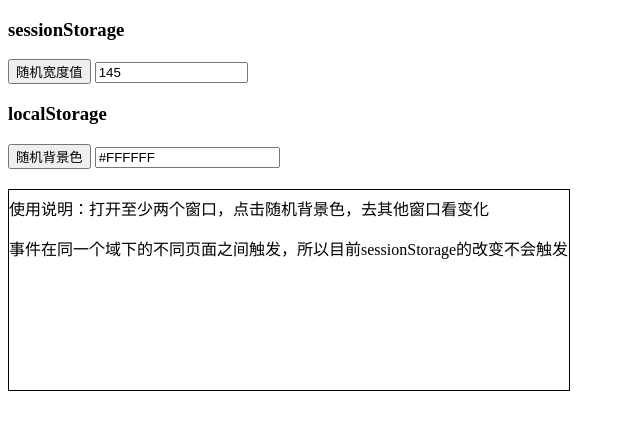
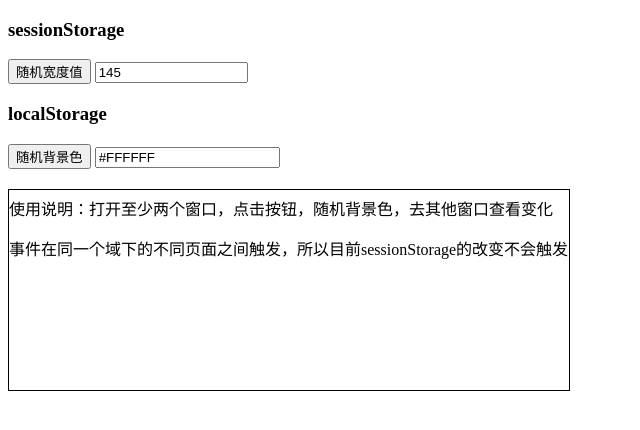
Before and after one commit to fuchunhui/storage, a website built with Vite: page index.html in a window 1280 px wide. Shown: the whole page, without its empty margins (0-640 px from the left). Built offline with nearby package versions, Linux system fonts and the light colour scheme.

Commit message:
chore: update package

```diff
--- a/index.html
+++ b/index.html
@@ -35,7 +35,7 @@
     </section>
     <section>
       <div id="content">
-        <p>使用说明：打开至少两个窗口，点击随机背景色，去其他窗口看变化</p>
+        <p>使用说明：打开至少两个窗口，点击按钮，随机背景色，去其他窗口查看变化</p>
         <p>事件在同一个域下的不同页面之间触发，所以目前sessionStorage的改变不会触发</p>
       </div>
     </section>
--- a/package.json
+++ b/package.json
@@ -1,6 +1,6 @@
 {
   "name": "storage",
-  "version": "0.1.0",
+  "version": "1.0.0",
   "description": "html storage",
   "main": "index.html",
   "scripts": {
@@ -9,8 +9,8 @@
     "serve": "vite preview"
   },
   "devDependencies": {
-    "typescript": "^4.2.4",
-    "vite": "^2.2.3"
+    "typescript": "^4.3.4",
+    "vite": "^2.3.8"
   },
   "keywords": [],
   "author": "",
```
